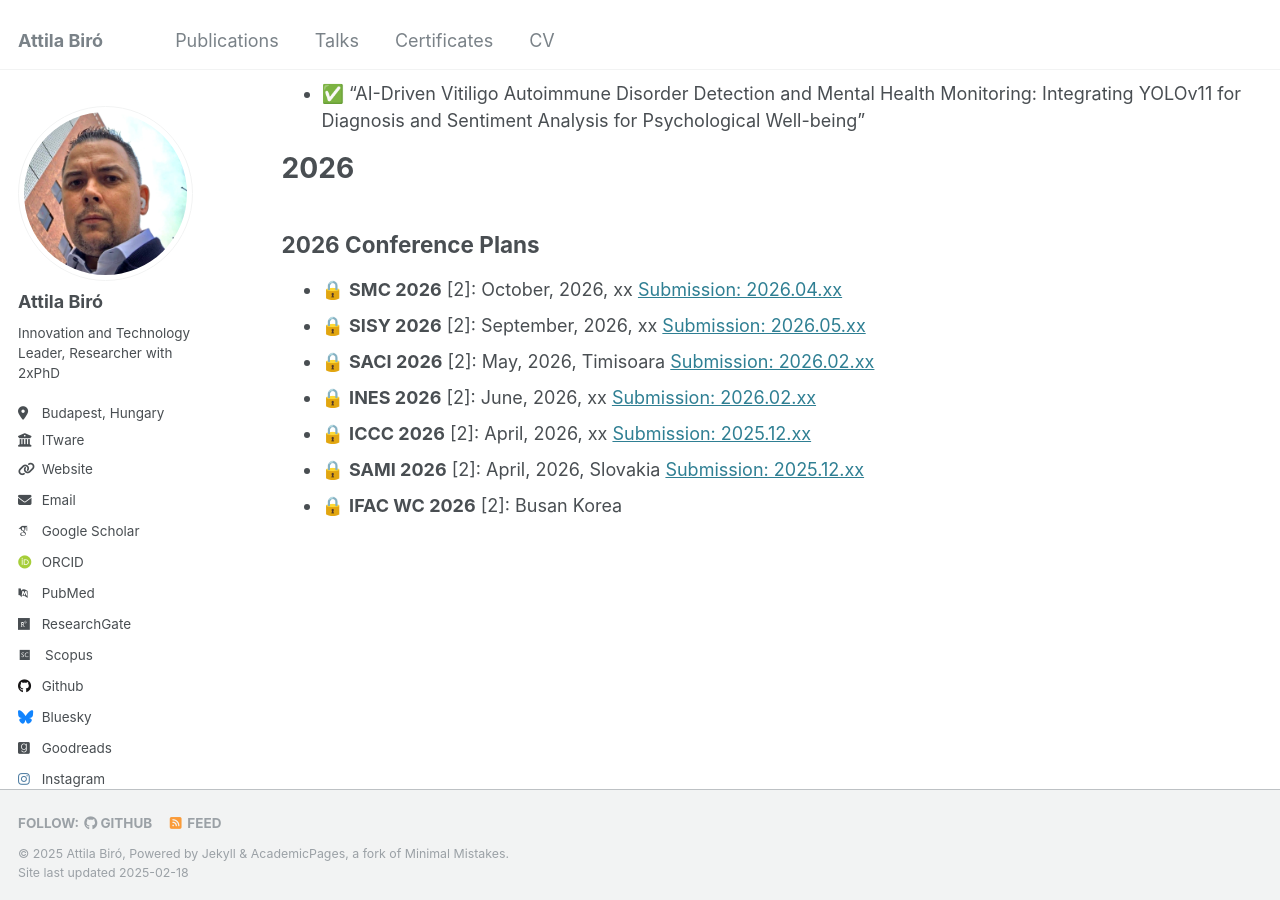
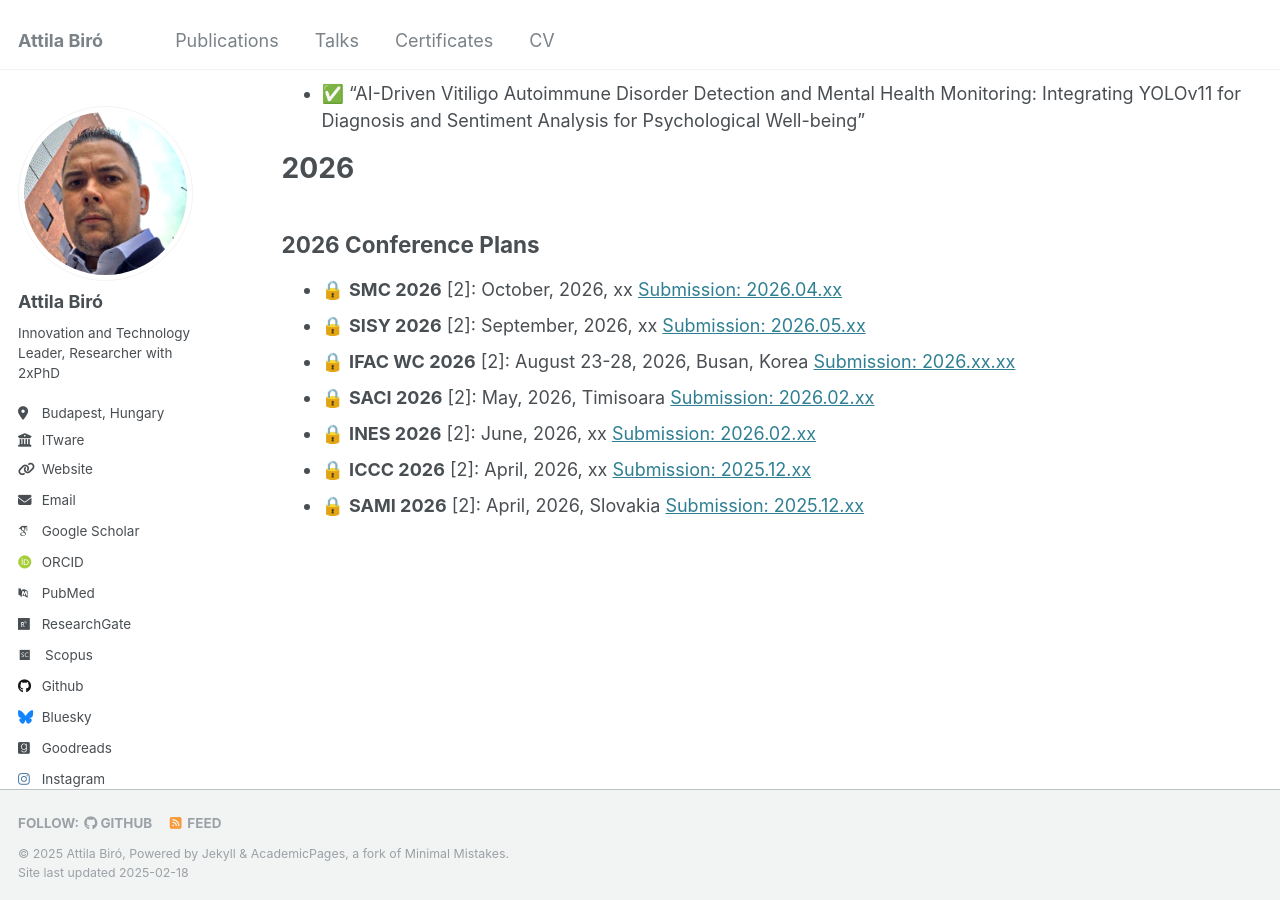
Before and after one commit to biroka/biroka.github.io, a Jekyll site: the page built from _pages/schedule.md, in a window 1280 px wide and 900 px high, scrolled down 1216 px. Built offline with Jekyll 4.4.1, drawn with Linux system fonts in a browser that asks for light colours; emoji names are drawn with the system emoji font; some web fonts are replaced.

Commit message:
Update schedule.md

```diff
--- a/_pages/schedule.md
+++ b/_pages/schedule.md
@@ -38,8 +38,8 @@ The starting point is 2025, as the date for obtaining PhD degrees in Computer Sc
 ## 2026 Conference Plans
   * :lock:  **SMC 2026** [2]: October, 2026, xx [Submission: 2026.04.xx](https://www.ieeesmc2026.org/)
   * :lock:  **SISY 2026** [2]: September, 2026, xx [Submission: 2026.05.xx](https://conf.uni-obuda.hu/sisy2026/)
+  * :lock:  **IFAC WC 2026** [2]: August 23-28, 2026, Busan, Korea [Submission: 2026.xx.xx](https://www.ifac-control.org/conferences/ifac-world-congress-23rd-wc-2026tm)
   * :lock:  **SACI 2026** [2]: May, 2026, Timisoara [Submission: 2026.02.xx](https://conf.uni-obuda.hu/saci2026)
   * :lock:  **INES 2026** [2]: June, 2026, xx [Submission: 2026.02.xx](http://www.ines-conf.org/ines-conf/2026index.html)
   * :lock:  **ICCC 2026** [2]: April, 2026, xx [Submission: 2025.12.xx](https://conf.uni-obuda.hu/iccc2026)
   * :lock:  **SAMI 2026** [2]: April, 2026, Slovakia [Submission: 2025.12.xx](https://conf.uni-obuda.hu/sami2026)
-  * :lock:  **IFAC WC 2026** [2]: Busan Korea
```
